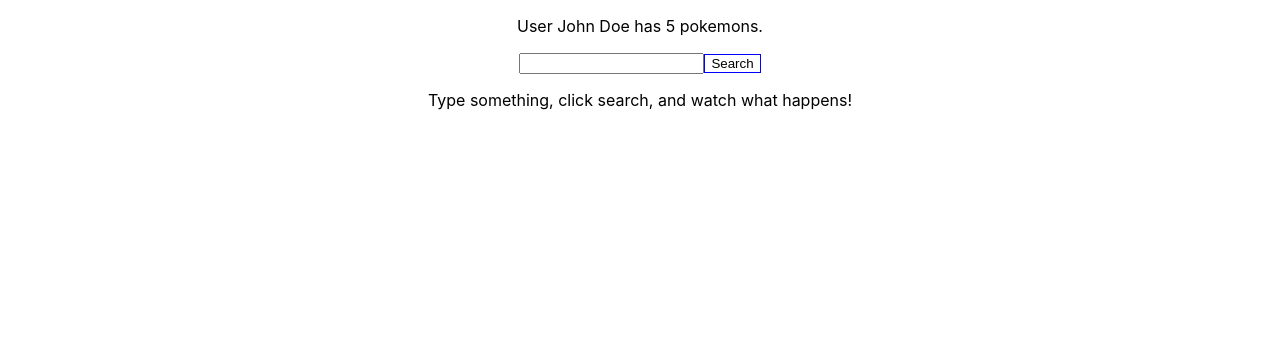
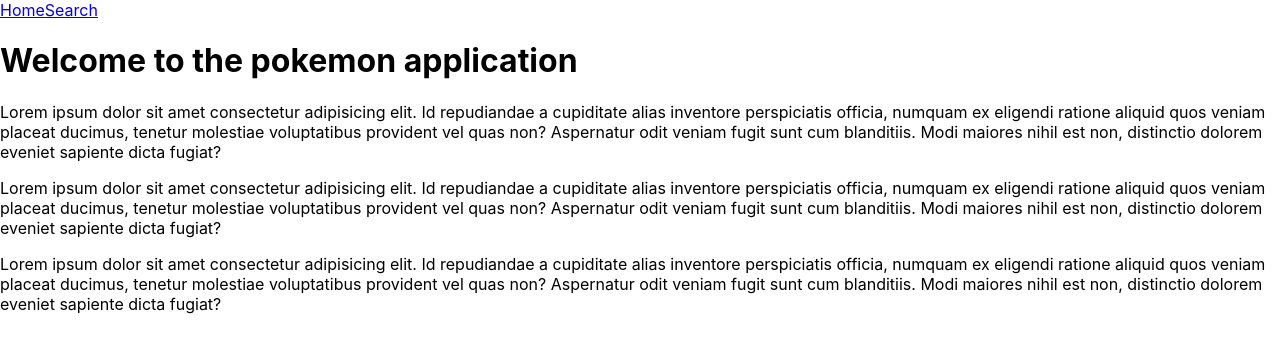
Before and after one commit to JarneVanAerde/pokemon-search-app, a React (Create React App) app: page / in a window 1280 px wide. Shown: the top 352 px of the page. Built offline with nearby package versions, Linux system fonts and the light colour scheme.

Commit message:
routering succesfully implemented

```diff
--- a/package.json
+++ b/package.json
@@ -13,6 +13,7 @@
     "node-sass": "^4.13.1",
     "react": "^16.13.1",
     "react-dom": "^16.13.1",
+    "react-router-dom": "5.1.2",
     "react-scripts": "3.4.1",
     "typescript": "^3.7.5"
   },
@@ -36,5 +37,8 @@
       "last 1 firefox version",
       "last 1 safari version"
     ]
+  },
+  "devDependencies": {
+    "@types/react-router-dom": "^5.1.3"
   }
 }
--- a/src/App.scss
+++ b/src/App.scss
@@ -1,34 +1,3 @@
-.App {
-  text-align: center;
-}
-
-.App-logo {
-  height: 40vmin;
-  pointer-events: none;
-}
-
-@media (prefers-reduced-motion: no-preference) {
-  .App-logo {
-    animation: App-logo-spin infinite 20s linear;
-  }
-}
-
-.App-header {
-  background-color: #282c34;
-  min-height: 100vh;
-  display: flex;
-  flex-direction: column;
-  align-items: center;
-  justify-content: center;
-  font-size: calc(10px + 2vmin);
-  color: white;
-}
-
-.my-button {
-  border: 1px solid blue;
-  background-color: white;
-}
-
 .pokemon-image {
   margin-top: 20px;
   margin-bottom: 10px;
--- a/src/App.tsx
+++ b/src/App.tsx
@@ -1,25 +1,18 @@
-import React, { Component, ReactElement } from "react";
-import PokemonSearch from "./components/PokemonSearch";
-import "./App.scss";
-import UserInfo from "./components/UserInfo";
+import React from 'react';
+import { BrowserRouter as Router } from 'react-router-dom';
+import './App.scss';
+import Nav from './components/shared/Nav';
+import Routes from './configs/Routes';
 
-/**
- * The main component.
- * This is the entry component for the whole application.
- */
-export class App extends Component {
-
-   /**
-   * Renders the application.
-   */
-  public render(): ReactElement {
-    return (
-      <div className="App">
-        <UserInfo name="John Doe" numberOfPokemons={5} />
-        <PokemonSearch />
+const App = () => {
+  return (
+    <Router>
+      <div className="container">
+        <Nav />
+        <Routes />
       </div>
-    );
-  }
+    </Router>
+  );
 }
 
 export default App;
--- /dev/null
+++ b/src/components/Home.tsx
@@ -0,0 +1,46 @@
+import React, { Component, ReactElement } from "react";
+
+/**
+ * This component will be used to display the information about the application.
+ */
+export class Home extends Component {
+
+  /**
+   * Renders the component.
+   */
+  public render(): ReactElement {
+    return (
+      <div>
+        <h1>Welcome to the pokemon application</h1>
+        <p>
+          Lorem ipsum dolor sit amet consectetur adipisicing elit. Id
+          repudiandae a cupiditate alias inventore perspiciatis officia, numquam
+          ex eligendi ratione aliquid quos veniam placeat ducimus, tenetur
+          molestiae voluptatibus provident vel quas non? Aspernatur odit veniam
+          fugit sunt cum blanditiis. Modi maiores nihil est non, distinctio
+          dolorem eveniet sapiente dicta fugiat?
+        </p>
+
+        <p>
+          Lorem ipsum dolor sit amet consectetur adipisicing elit. Id
+          repudiandae a cupiditate alias inventore perspiciatis officia, numquam
+          ex eligendi ratione aliquid quos veniam placeat ducimus, tenetur
+          molestiae voluptatibus provident vel quas non? Aspernatur odit veniam
+          fugit sunt cum blanditiis. Modi maiores nihil est non, distinctio
+          dolorem eveniet sapiente dicta fugiat?
+        </p>
+
+        <p>
+          Lorem ipsum dolor sit amet consectetur adipisicing elit. Id
+          repudiandae a cupiditate alias inventore perspiciatis officia, numquam
+          ex eligendi ratione aliquid quos veniam placeat ducimus, tenetur
+          molestiae voluptatibus provident vel quas non? Aspernatur odit veniam
+          fugit sunt cum blanditiis. Modi maiores nihil est non, distinctio
+          dolorem eveniet sapiente dicta fugiat?
+        </p>
+      </div>
+    );
+  }
+}
+
+export default Home;
--- a/src/components/UserInfo.tsx
+++ /dev/null
@@ -1,26 +0,0 @@
-import React, { Component } from "react";
-import { User } from "../models/User.interface";
-
-/**
- * This component will be used to display the information about the user.
- */
-export class UserInfo extends Component<User> {
-
-  /**
-   * Renders the component.
-   */
-  public render() {
-    const { name, numberOfPokemons } = this.props;
-
-    return (
-      <div>
-        <p>
-          User {name}
-          {numberOfPokemons && <span> has {numberOfPokemons} pokemons.</span>}
-        </p>
-      </div>
-    );
-  }
-}
-
-export default UserInfo;
--- /dev/null
+++ b/src/components/shared/Nav.tsx
@@ -0,0 +1,22 @@
+import React, { Component, ReactElement } from "react"
+import { Link } from "react-router-dom"
+
+/**
+ * This component will render the navigation for the application.
+ */
+export class Nav extends Component {
+
+    /**
+     * Renders the component.
+     */
+    public render(): ReactElement {
+        return (
+           <nav>
+               <Link to="/home">Home</Link>
+               <Link to="/search">Search</Link>
+           </nav>
+        )
+    }
+}
+
+export default Nav
--- /dev/null
+++ b/src/configs/Routes.tsx
@@ -0,0 +1,21 @@
+import React, { Component } from "react";
+import { Switch, Route } from 'react-router-dom';
+import Home from "../components/Home";
+import PokemonSearch from "../components/PokemonSearch";
+
+/**
+ * This component will be used to configure the routing in the application.
+ */
+export class Routes extends Component {
+  render() {
+    return (
+      <Switch>
+        <Route path="/home" component={Home} />
+        <Route path="/search" component={PokemonSearch} />
+        <Route path="/" component={Home} />
+      </Switch>
+    );
+  }
+}
+
+export default Routes;
--- a/src/models/User.interface.ts
+++ /dev/null
@@ -1,4 +0,0 @@
-export interface User {
-    name: string;
-    numberOfPokemons?: number;
-}
--- /dev/null
+++ b/src/react-app-env.d.ts
@@ -0,0 +1 @@
+/// <reference types="react-scripts" />
```
Also changed, not shown: 1 other file (tests, documents, lock files or other folders).
